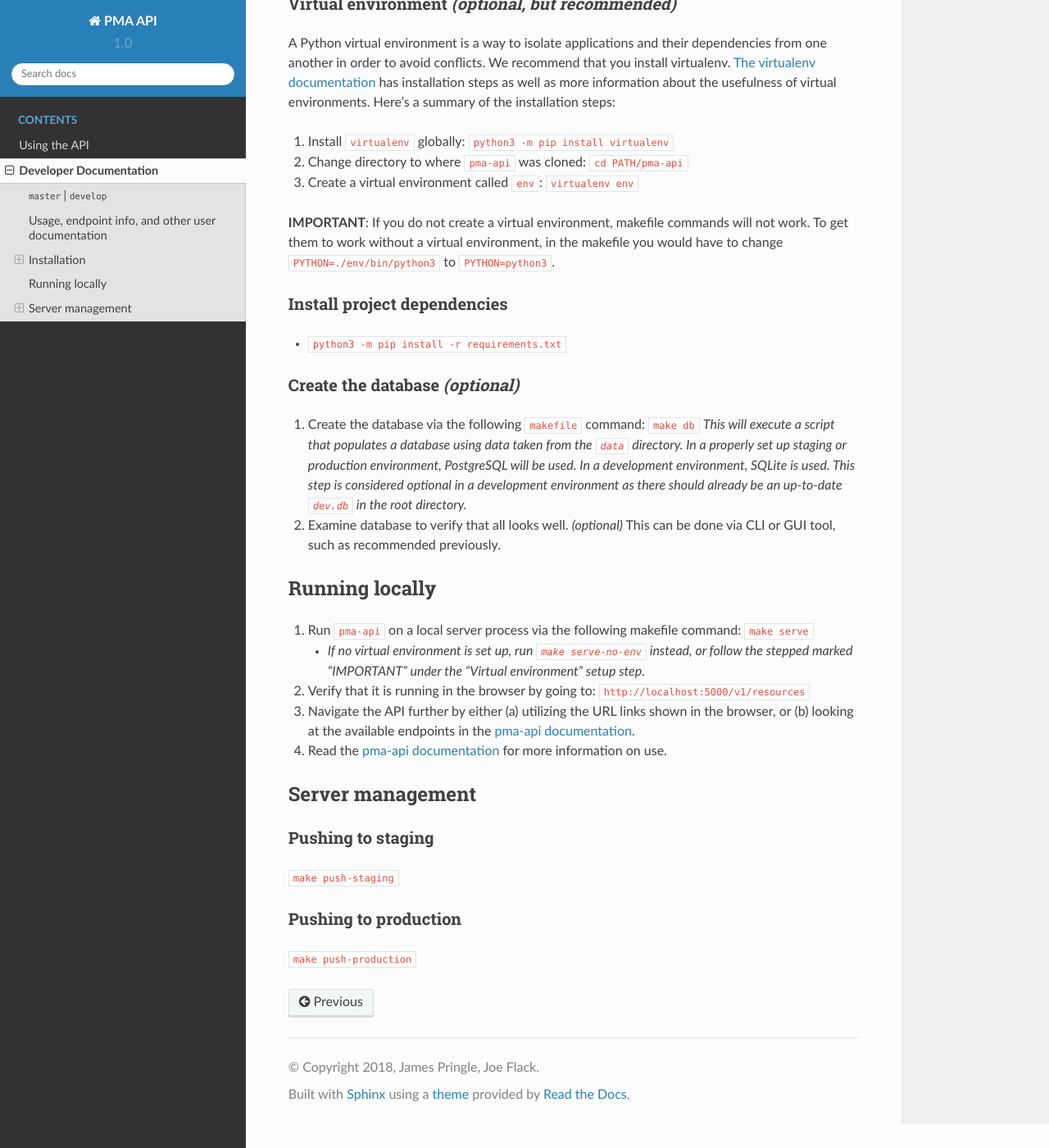
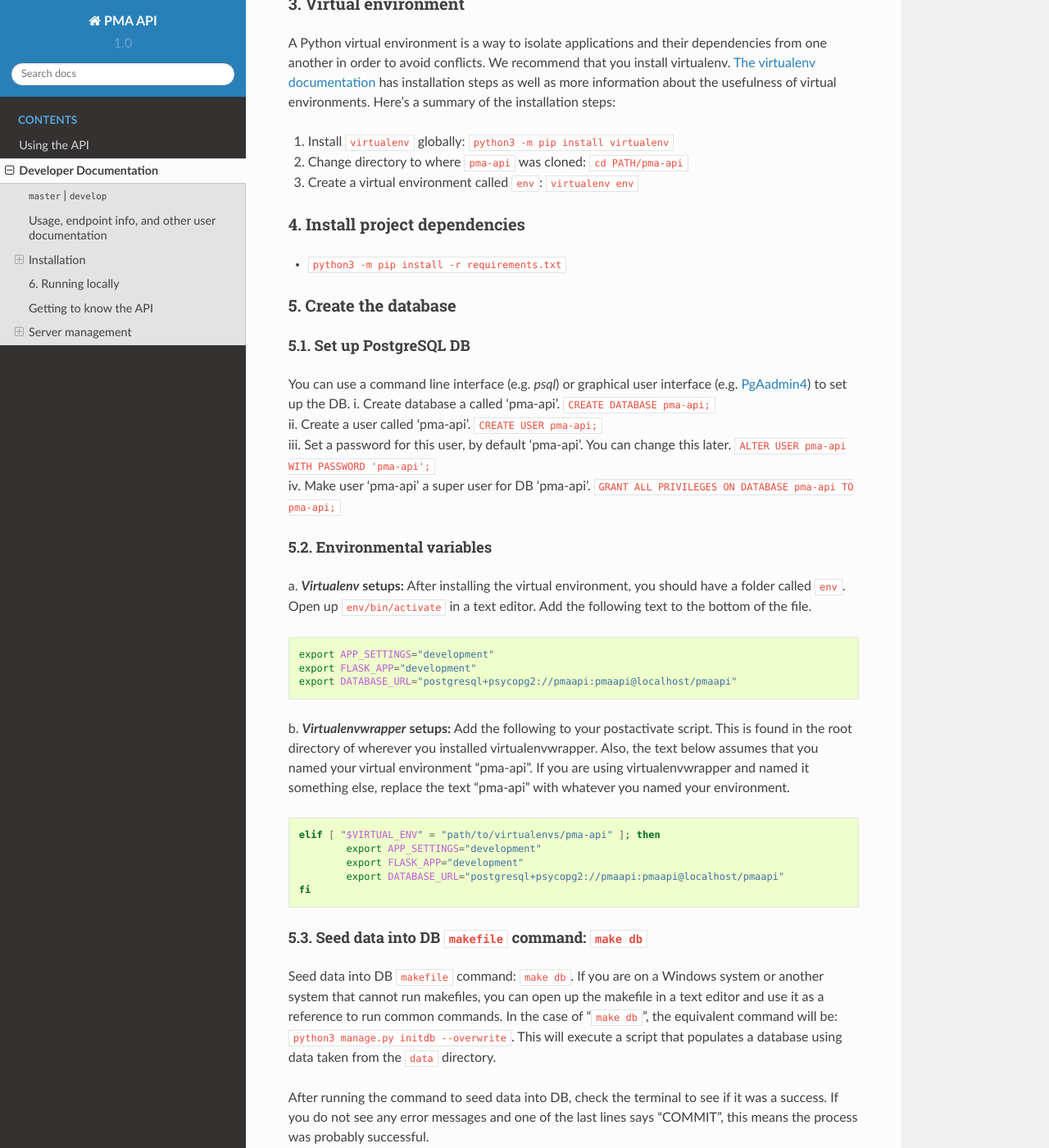
Before and after one commit to PMA-2020/pma-api, a Sphinx documentation site: the page built from pma_api/docs/source/content/developers/for_developers.md, in a window 1280 px wide and 1400 px high, scrolled down 703 px. Shown: the whole window at 82% size. Built offline with Sphinx 7.4.7 and the Read the Docs theme 2.0.0, drawn with Linux system fonts in a browser that asks for light colours; pages that are not in the unit, such as notebooks, are missing from menus; some of the changed text lies outside the part shown.

Commit message:
Updated documentation, mostly related to PostgreSQL setup.

````diff
--- a/pma_api/docs/source/content/developers/for_developers.md
+++ b/pma_api/docs/source/content/developers/for_developers.md
@@ -13,42 +13,65 @@ Extensive user documentation is available at either of the following sites:
 - http://api-docs.pma2020.org
 
 ## Installation
-### System dependencies
+### 1. System dependencies
 - [Python3](https://www.python.org/downloads/)
-- SQLite: There are several options. We reccomend [this](https://www.sqlite.org/download.html) for CLI, or [this](https://sqlitebrowser.org/) for GUI.
+- [PostgreSQL](http://www.postgresqltutorial.com/install-postgresql/)
 
-### Clone the project
+### 2. Clone the project
 1. Change directory to `PATH` where you want to clone: `cd PATH`
 2. Clone: `git clone https://github.com/PMA-2020/pma-api.git`
 
-### Virtual environment _(optional, but recommended)_
+### 3. Virtual environment
 A Python virtual environment is a way to isolate applications and their dependencies from one another in order to avoid conflicts. We recommend that you install virtualenv. [The virtualenv documentation](https://virtualenv.pypa.io/en/stable/) has installation steps as well as more information about the usefulness of virtual environments. Here's a summary of the installation steps:
 
 1. Install `virtualenv` globally: `python3 -m pip install virtualenv`
 2. Change directory to where `pma-api` was cloned: `cd PATH/pma-api`
 3. Create a virtual environment called `env`: `virtualenv env`
 
-**IMPORTANT**: If you do not create a virtual environment, makefile commands will not work. To get them to work without a virtual environment, in the makefile you would have to change `PYTHON=./env/bin/python3` to `PYTHON=python3`.
-
-### Install project dependencies
+### 4. Install project dependencies
 - `python3 -m pip install -r requirements.txt`
 
-### Create the database _(optional)_
-1. Create the database via the following `makefile` command: `make db`
-_This will execute a script that populates a database using data taken from the `data` directory. In a properly set up staging or production environment, PostgreSQL will be used. In a development environment, SQLite is used. This step is considered optional in a development environment as there should already be an up-to-date `dev.db` in the root directory._
-2. Examine database to verify that all looks well. _(optional)_
-This can be done via CLI or GUI tool, such as recommended previously.
+### 5. Create the database
+#### 5.1. Set up PostgreSQL DB
+You can use a command line interface (e.g. _psql_) or graphical user interface (e.g. [PgAadmin4](https://www.pgadmin.org/download/)) to set up the DB.
+i. Create database a called 'pma-api'. `CREATE DATABASE pma-api;`
+ii. Create a user called 'pma-api'. `CREATE USER pma-api;`
+iii. Set a password for this user, by default 'pma-api'. You can change this later. `ALTER USER pma-api WITH PASSWORD 'pma-api';`
+iv. Make user 'pma-api' a super user for DB 'pma-api'. `GRANT ALL PRIVILEGES ON DATABASE pma-api TO pma-api;`
 
-## Running locally
-1. Run `pma-api` on a local server process via the following makefile command: `make serve`
-    - _If no virtual environment is set up, run `make serve-no-env` instead, or follow the stepped marked "IMPORTANT" under the "Virtual environment" setup step._
+#### 5.2. Environmental variables
+a. **_Virtualenv_ setups:** After installing the virtual environment, you should have a folder called `env`. Open up `env/bin/activate` in a text editor. Add the following text to the bottom of the file.
+```bash
+export APP_SETTINGS="development"
+export FLASK_APP="development"
+export DATABASE_URL="postgresql+psycopg2://pmaapi:pmaapi@localhost/pmaapi"
+```
+b. **_Virtualenvwrapper_ setups:** Add the following to your postactivate script. This is found in the root directory of wherever you installed virtualenvwrapper. Also, the text below assumes that you named your virtual environment "pma-api". If you are using virtualenvwrapper and named it something else, replace the text "pma-api" with whatever you named your environment.
+```bash
+elif [ "$VIRTUAL_ENV" = "path/to/virtualenvs/pma-api" ]; then
+	export APP_SETTINGS="development"
+	export FLASK_APP="development"
+	export DATABASE_URL="postgresql+psycopg2://pmaapi:pmaapi@localhost/pmaapi"
+fi
+```
+
+#### 5.3. Seed data into DB `makefile` command: `make db`
+Seed data into DB `makefile` command: `make db`. If you are on a Windows system or another system that cannot run makefiles, you can open up the makefile in a text editor and use it as a reference to run common commands. In the case of "`make db`", the equivalent command will be: `python3 manage.py initdb --overwrite`. This will execute a script that populates a database using data taken from the `data` directory.
+
+After running the command to seed data into DB, check the terminal to see if it was a success. If you do not see any error messages and one of the last lines says "COMMIT", this means the process was probably successful.
+
+## 6. Running locally
+1. Run `pma-api` on a local server process via the following makefile command: `make serve`. The equivalent command is: `python3 manage.py runserver`.
 2. Verify that it is running in the browser by going to: `http://localhost:5000/v1/resources`
-3. Navigate the API further by either (a) utilizing the URL links shown in the browser, or (b) looking at the available endpoints in the [pma-api documentation](https://www.github.com/PMA-2020/pma-api).
-4. Read the [pma-api documentation](https://www.github.com/PMA-2020/pma-api) for more information on use.
+
+## Getting to know the API
+You can:
+i. Navigate the API further by either (a) utilizing the URL links shown in the browser, or (b) looking at the available endpoints in the [pma-api documentation](https://api.pma2020.org).
+ii. Read the [pma-api documentation](https://api.pma2020.org) for more information on use.
 
 ## Server management
 ### Pushing to staging
-`make push-staging`
+Run: `make push-staging`
 
 ### Pushing to production
-`make push-production`
+Run: `make push-production`
````
Also changed, not shown: README.md (+42 -19 lines), 7 other files.
